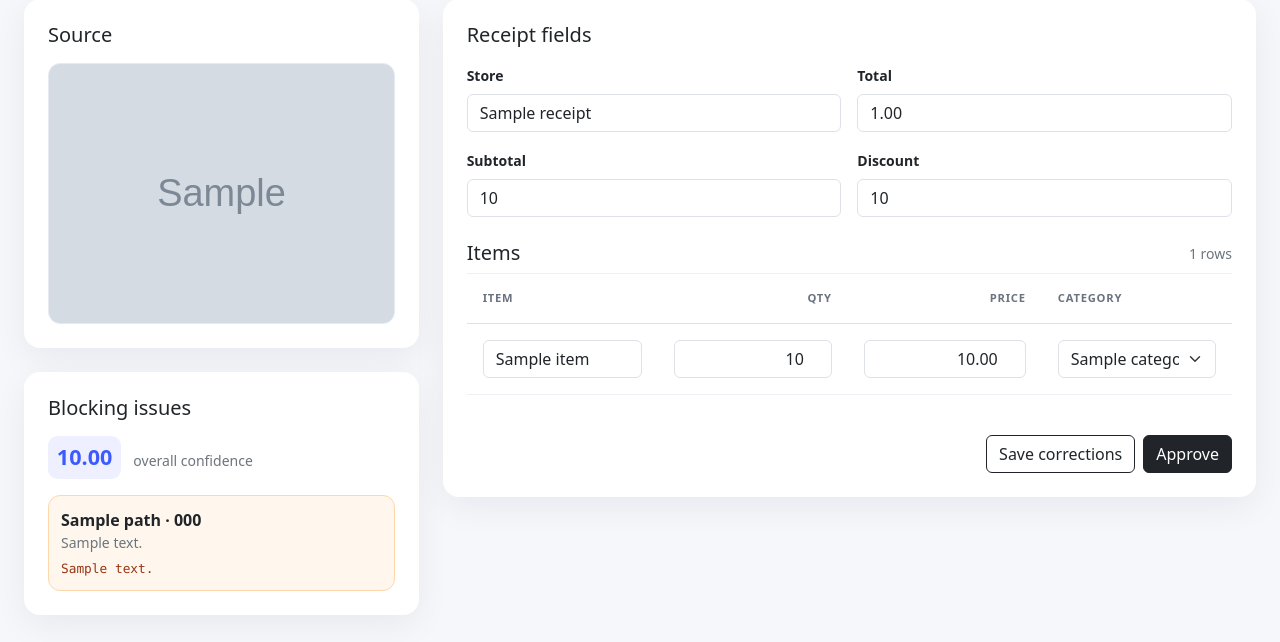
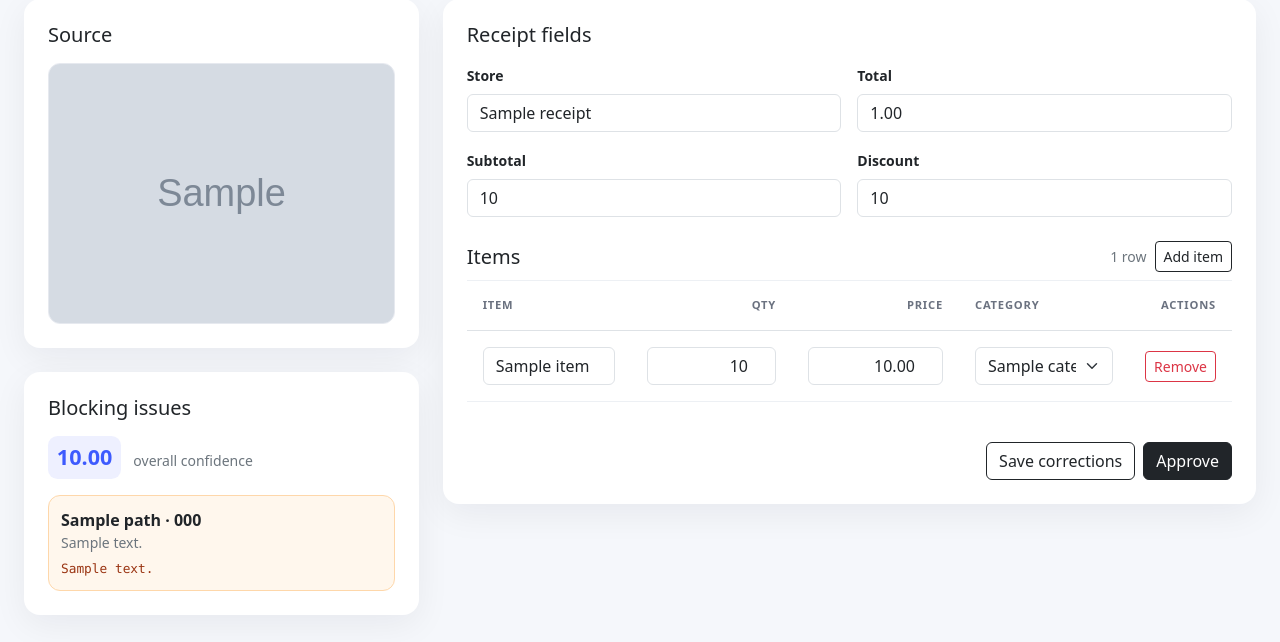
Before and after one commit to robertonunezc/finance_tracker, a Django app: template receipt/templates/receipt/review_detail.html in a window 1280 px wide. Shown: the part 238-880 px from the top of the page. Run offline with Django 5.2, Linux system fonts and the light colour scheme; the template is opened without the code that fills it: most values are stand-ins (such as "Sample title", 1, 10 or a date in 2020); grey boxes marked "Sample" are stand-in pictures; data that the repository does not hold is empty; parts of the project's set-up code (start-up, migrations or seed data) failed here and were passed over.

Commit message:
fix: complete receipt review correction workflow

```diff
--- a/receipt/templates/receipt/review_detail.html
+++ b/receipt/templates/receipt/review_detail.html
@@ -83,9 +83,12 @@
 
         <div class="d-flex align-items-center justify-content-between gap-3 mb-2">
           <h2 class="h5 mb-0">Items</h2>
-          <span class="text-secondary small">{{ item_rows|length }} rows</span>
+          <div class="d-flex align-items-center gap-2">
+            <span class="text-secondary small" data-visible-item-count>{{ item_rows|length }} rows</span>
+            <button class="btn btn-sm btn-outline-dark" type="button" data-add-item>Add item</button>
+          </div>
         </div>
-        <input type="hidden" name="item_count" value="{{ item_rows|length }}">
+        <input id="itemCount" type="hidden" name="item_count" value="{{ item_rows|length }}" data-item-count>
         <div class="table-responsive">
           <table class="table review-table align-middle">
             <thead>
@@ -94,12 +97,16 @@
                 <th class="text-end">Qty</th>
                 <th class="text-end">Price</th>
                 <th>Category</th>
+                <th class="text-end">Actions</th>
               </tr>
             </thead>
-            <tbody>
+            <tbody data-item-rows>
               {% for row in item_rows %}
-                <tr>
-                  <td><input class="form-control" name="item_{{ row.index }}_name" value="{{ row.item.name }}"></td>
+                <tr data-item-row>
+                  <td>
+                    <input type="hidden" name="item_{{ row.index }}_delete" value="0" data-delete-input>
+                    <input class="form-control" name="item_{{ row.index }}_name" value="{{ row.item.name }}">
+                  </td>
                   <td><input class="form-control text-end" name="item_{{ row.index }}_quantity" type="number" min="1" value="{{ row.item.quantity }}"></td>
                   <td><input class="form-control text-end" name="item_{{ row.index }}_price" type="number" step="0.01" value="{{ row.item.price|floatformat:2 }}"></td>
                   <td>
@@ -109,11 +116,34 @@
                       {% endfor %}
                     </select>
                   </td>
+                  <td class="text-end">
+                    <button class="btn btn-sm btn-outline-danger" type="button" data-remove-item>Remove</button>
+                  </td>
                 </tr>
               {% endfor %}
             </tbody>
           </table>
         </div>
+        <template id="item-row-template">
+          <tr data-item-row>
+            <td>
+              <input type="hidden" name="item___index___delete" value="0" data-delete-input>
+              <input class="form-control" name="item___index___name" value="">
+            </td>
+            <td><input class="form-control text-end" name="item___index___quantity" type="number" min="1" value="1"></td>
+            <td><input class="form-control text-end" name="item___index___price" type="number" step="0.01" value=""></td>
+            <td>
+              <select class="form-select" name="item___index___category">
+                {% for value, label in category_options %}
+                  <option value="{{ value }}" {% if value == "other" %}selected{% endif %}>{{ label }}</option>
+                {% endfor %}
+              </select>
+            </td>
+            <td class="text-end">
+              <button class="btn btn-sm btn-outline-danger" type="button" data-remove-item>Remove</button>
+            </td>
+          </tr>
+        </template>
 
         <div class="d-flex flex-column flex-sm-row justify-content-end gap-2 mt-4">
           <button class="btn btn-outline-dark" name="action" value="save">Save corrections</button>
@@ -124,3 +154,42 @@
   </div>
 </div>
 {% endblock %}
+
+{% block scripts %}
+<script>
+(() => {
+  const rows = document.querySelector("[data-item-rows]");
+  const countInput = document.querySelector("[data-item-count]");
+  const visibleCount = document.querySelector("[data-visible-item-count]");
+  const template = document.getElementById("item-row-template");
+  const addButton = document.querySelector("[data-add-item]");
+
+  if (!rows || !countInput || !visibleCount || !template || !addButton) return;
+
+  const updateVisibleCount = () => {
+    const count = rows.querySelectorAll("[data-item-row]:not([hidden])").length;
+    visibleCount.textContent = `${count} ${count === 1 ? "row" : "rows"}`;
+  };
+
+  rows.addEventListener("click", (event) => {
+    const button = event.target.closest("[data-remove-item]");
+    if (!button) return;
+
+    const row = button.closest("[data-item-row]");
+    const deleteInput = row.querySelector("[data-delete-input]");
+    deleteInput.value = "1";
+    row.hidden = true;
+    updateVisibleCount();
+  });
+
+  addButton.addEventListener("click", () => {
+    const index = Number.parseInt(countInput.value || "0", 10);
+    rows.insertAdjacentHTML("beforeend", template.innerHTML.replace(/__index__/g, String(index)));
+    countInput.value = String(index + 1);
+    updateVisibleCount();
+  });
+
+  updateVisibleCount();
+})();
+</script>
+{% endblock %}
```
Also changed, not shown: receipt/extraction_review.py (+37 -4 lines), receipt/tests.py (+65 -0 lines).
